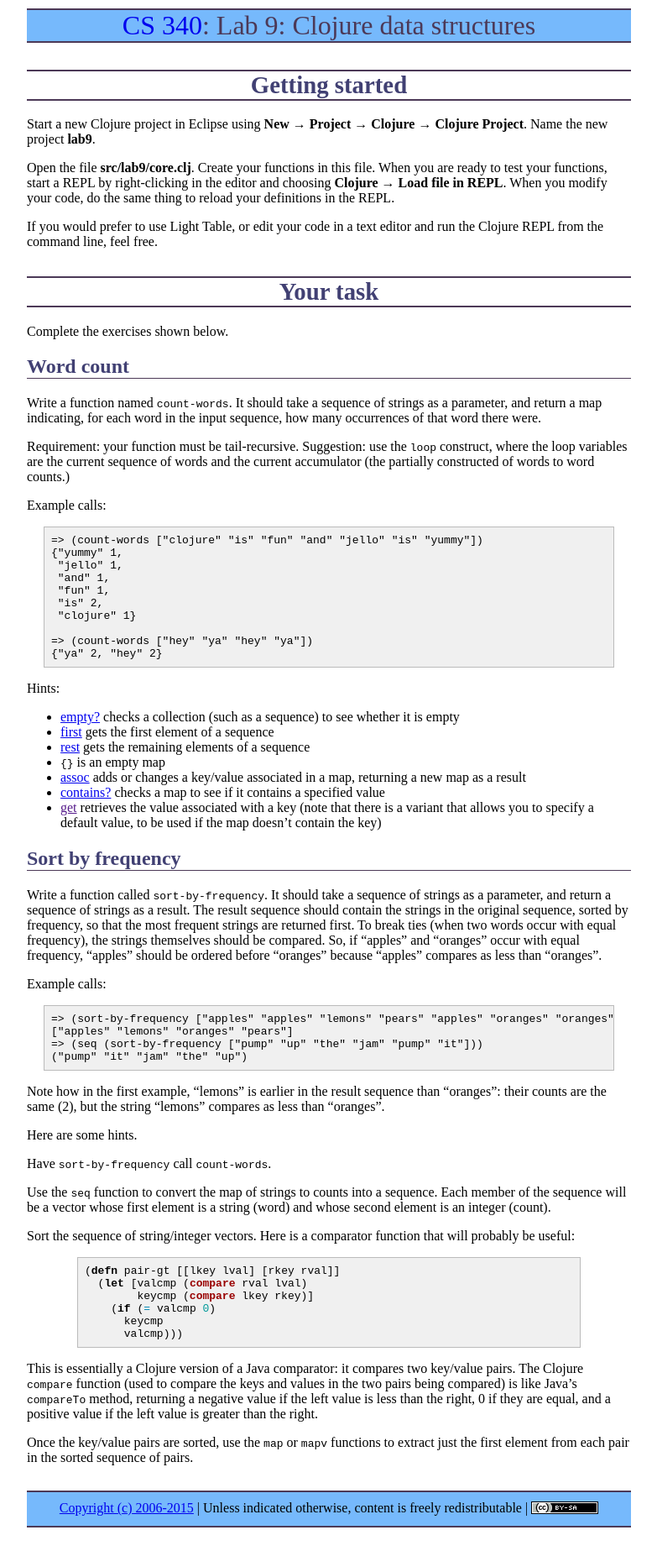
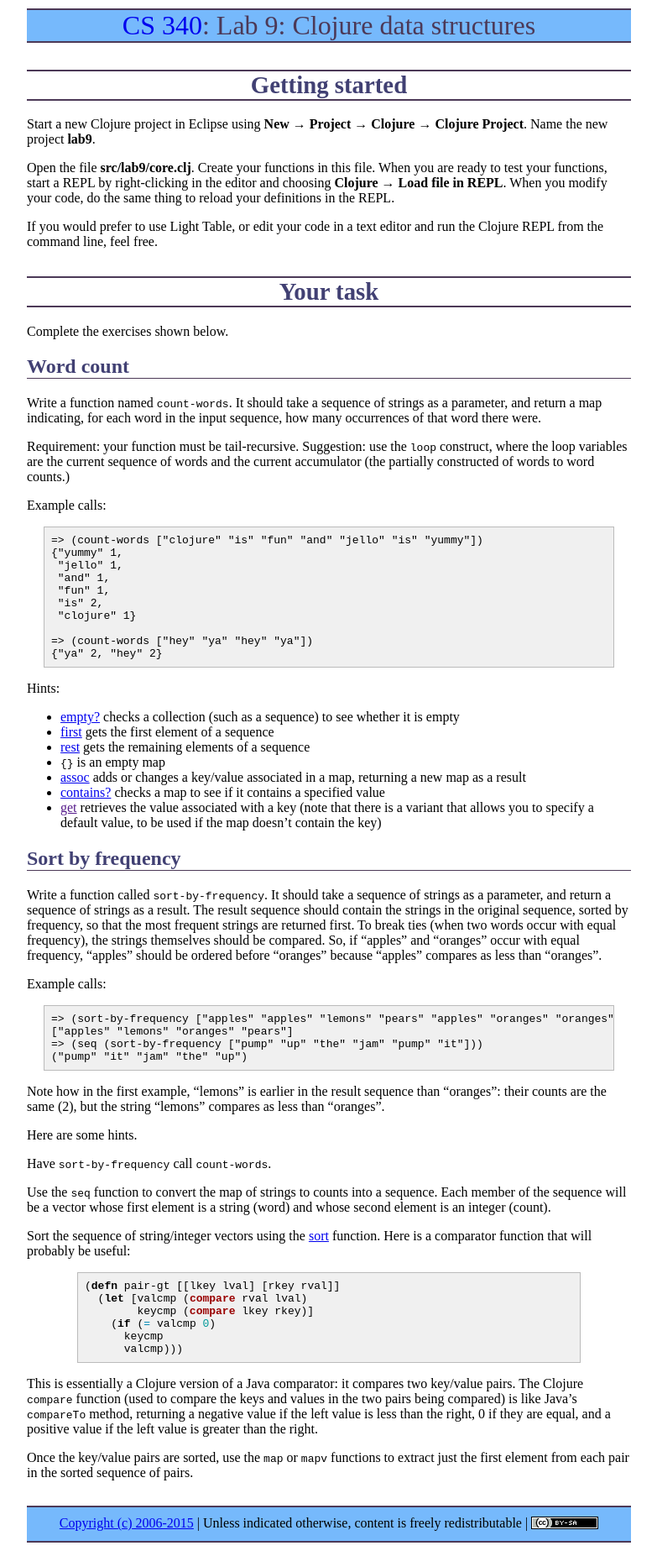
Before and after one commit to ycpcs/cs340-fall2015, a Jekyll site: the page built from labs/lab09.md, in a window 1280 px wide. Shown: the whole page at 84% size, without its empty margins (248-1031 px from the left). Built offline with Jekyll 4.4.1, drawn with Linux system fonts in a browser that asks for light colours; Markdown is read by kramdown in place of the engine named in the settings.

Commit message:
mention sort function

```diff
--- a/labs/lab09.md
+++ b/labs/lab09.md
@@ -63,7 +63,7 @@ Have `sort-by-frequency` call `count-words`.
 
 Use the `seq` function to convert the map of strings to counts into a sequence.  Each member of the sequence will be a vector whose first element is a string (word) and whose second element is an integer (count).
 
-Sort the sequence of string/integer vectors.  Here is a comparator function that will probably be useful:
+Sort the sequence of string/integer vectors using the [sort](http://clojuredocs.org/clojure.core/sort) function.  Here is a comparator function that will probably be useful:
 
 {% highlight clojure %}
 (defn pair-gt [[lkey lval] [rkey rval]]
```
